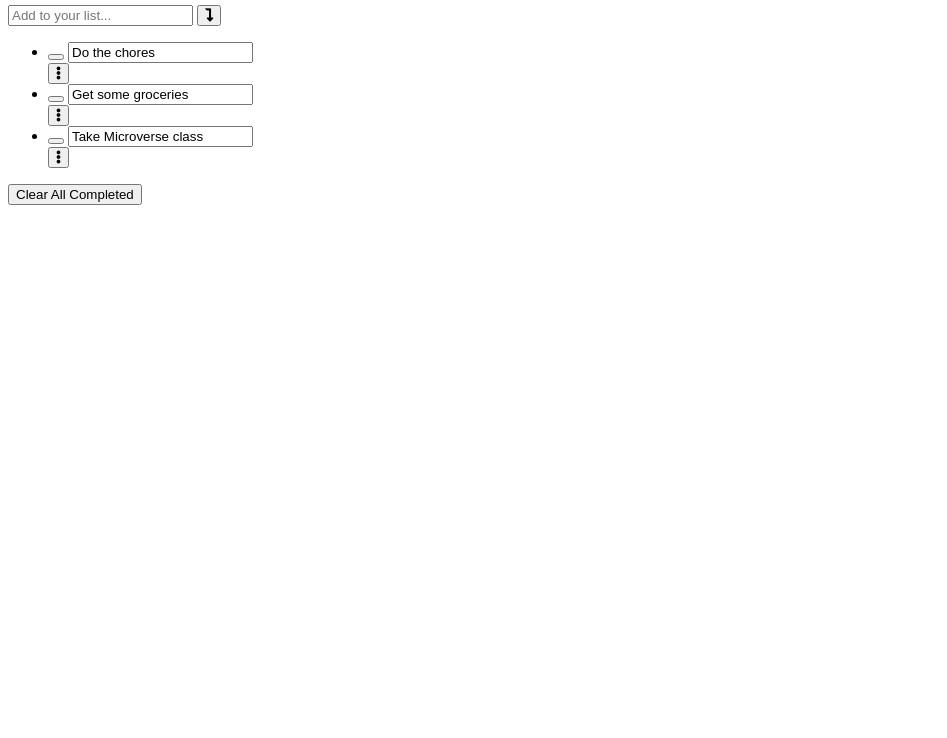
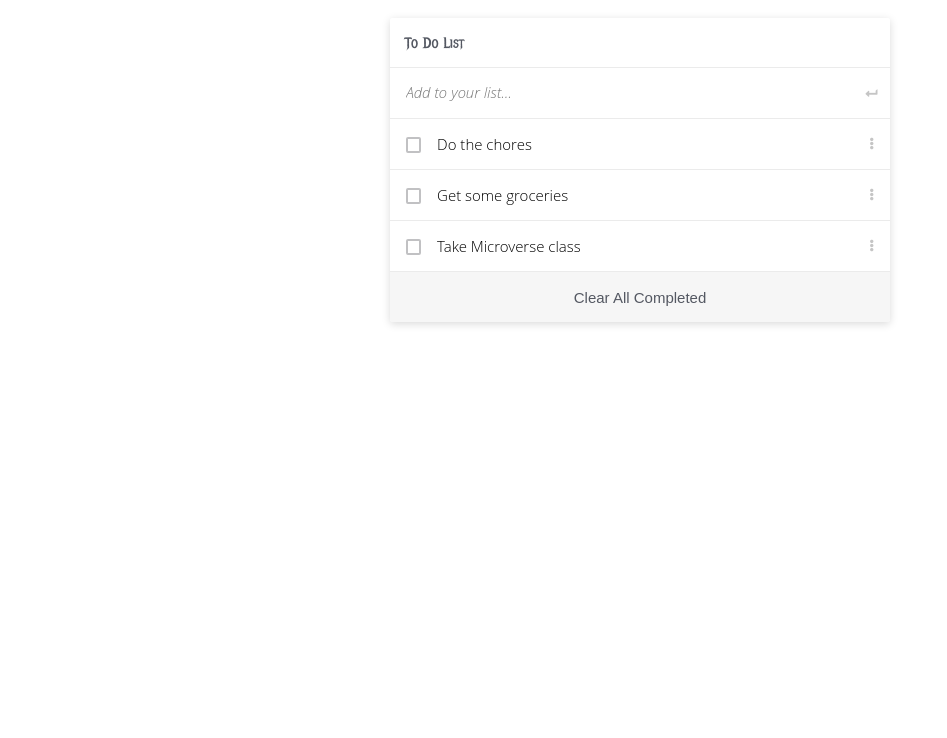
Before and after one commit to rotimiazeez/to-do-list-app, a website built with webpack: page src/index.html in a window 1280 px wide. Shown: the part 62-800 px from the top of the page, without its empty margins (0-947 px from the left). Built offline with nearby package versions, Linux system fonts and the light colour scheme.

```diff
--- a/src/style.css
+++ b/src/style.css
@@ -1,3 +1,182 @@
-.hello {
-  color: red;
+@import url("https://fonts.googleapis.com/css2?family=Metal+Mania:wght@300;400;600;700;800&display=swap");
+
+* {
+  margin: 0;
+  padding: 0;
+  box-sizing: border-box;
 }
+
+body {
+  font-family: "Metal Mania", sans-serif;
+}
+
+.todo-list {
+  box-sizing: border-box;
+  border-radius: 3px;
+  box-shadow: 0 2px 8px rgba(0, 0, 0, 0.15);
+  margin: 80px auto;
+  top: 0;
+  max-width: 500px;
+  width: 100%;
+  display: flex;
+  flex-direction: column;
+  align-items: center;
+  justify-content: center;
+  overflow: hidden;
+}
+
+.todo-list .todo-list-header {
+  width: 100%;
+  height: 50px;
+  background: #fff;
+  border-bottom: 1px solid rgba(0, 0, 0, 0.08);
+}
+
+.todo-list .todo-list-header h1 {
+  color: #545862;
+  font-size: 15px;
+  font-weight: 400;
+  padding: 15px;
+  line-height: 20px;
+  margin: 0;
+  width: 100%;
+}
+
+.todo-list .add-new-item {
+  width: 100%;
+  padding: 0;
+  background: white;
+  border-bottom: 1px solid rgba(0, 0, 0, 0.08);
+  display: flex;
+  align-items: center;
+  justify-content: space-between;
+}
+
+.todo-list .add-new-item .add-new-input {
+  width: 100%;
+  padding: 0 40px 0 1rem;
+  line-height: 50px;
+  height: 50px;
+  border: none;
+  font-style: italic;
+  font-weight: 300;
+  font-size: 15px;
+}
+
+.todo-list .add-new-item .add-new-input::placeholder {
+  font-family: "Open Sans", sans-serif !important;
+  font-weight: 300;
+}
+
+.todo-list .add-new-item .add-new-input:focus-visible {
+  border: none;
+  outline: none;
+}
+
+.todo-list .add-new-item .add-new-btn {
+  width: 40px;
+  height: 50px;
+  display: flex;
+  justify-content: center;
+  align-items: center;
+  font-size: 12px;
+  color: #c5c5c5;
+  transform: rotate(90deg);
+  background: transparent;
+  border: none;
+  outline: none;
+  cursor: pointer;
+}
+
+.todo-list .add-new-item .add-new-btn:hover {
+  color: #545862;
+  transition: 0.3s;
+}
+
+.todo-list .todo-list-wrap {
+  list-style: none;
+  width: 100%;
+}
+
+.todo-list .todo-list-wrap .list-item {
+  width: 100%;
+  padding: 0;
+  background: white;
+  border-bottom: 1px solid rgba(0, 0, 0, 0.08);
+  display: flex;
+  align-items: center;
+  justify-content: space-between;
+}
+
+.todo-list .todo-list-wrap .list-item .list-item-check-name {
+  display: flex;
+  align-items: center;
+  padding: 0 40px 0 1rem;
+  width: 100%;
+}
+
+.todo-list .todo-list-wrap .list-item .list-item-check-name .description-input {
+  width: 100%;
+  line-height: 50px;
+  height: 50px;
+  border: none;
+  font-weight: 300;
+  font-size: 15px;
+  font-family: "Open Sans", sans-serif !important;
+}
+
+.todo-list .todo-list-wrap .list-item .list-item-check-name .description-input:focus-visible {
+  border: none;
+  outline: none;
+}
+
+.todo-list .todo-list-wrap .list-item .list-item-check-name .check-item {
+  width: 16px;
+  height: 16px;
+  border-radius: 2px;
+  border: 2px solid #c1c1c3;
+  background-color: transparent;
+  outline: none;
+  margin-right: 16px;
+  cursor: pointer;
+  margin-top: 1px;
+}
+
+.todo-list .todo-list-wrap .list-item .move-item {
+  width: 40px;
+  height: 50px;
+  display: flex;
+  justify-content: center;
+  align-items: center;
+  font-size: 12px;
+  color: #c5c5c5;
+  background: transparent;
+  border: none;
+  outline: none;
+  cursor: move;
+}
+
+.todo-list .todo-list-wrap .list-item .move-item:hover {
+  cursor: alias;
+  color: #545862;
+  transition: 0.3s;
+}
+
+.todo-list .clear-all {
+  background-color: #f6f6f6;
+  width: 100%;
+  height: 50px;
+  text-align: center;
+  font-size: 15px;
+  color: #545862;
+  font-weight: 300;
+  border: none;
+  outline: none;
+  cursor: pointer;
+}
+
+.todo-list .clear-all:hover {
+  color: #000;
+  text-decoration: underline;
+  transition: 0.3s;
+}
```
